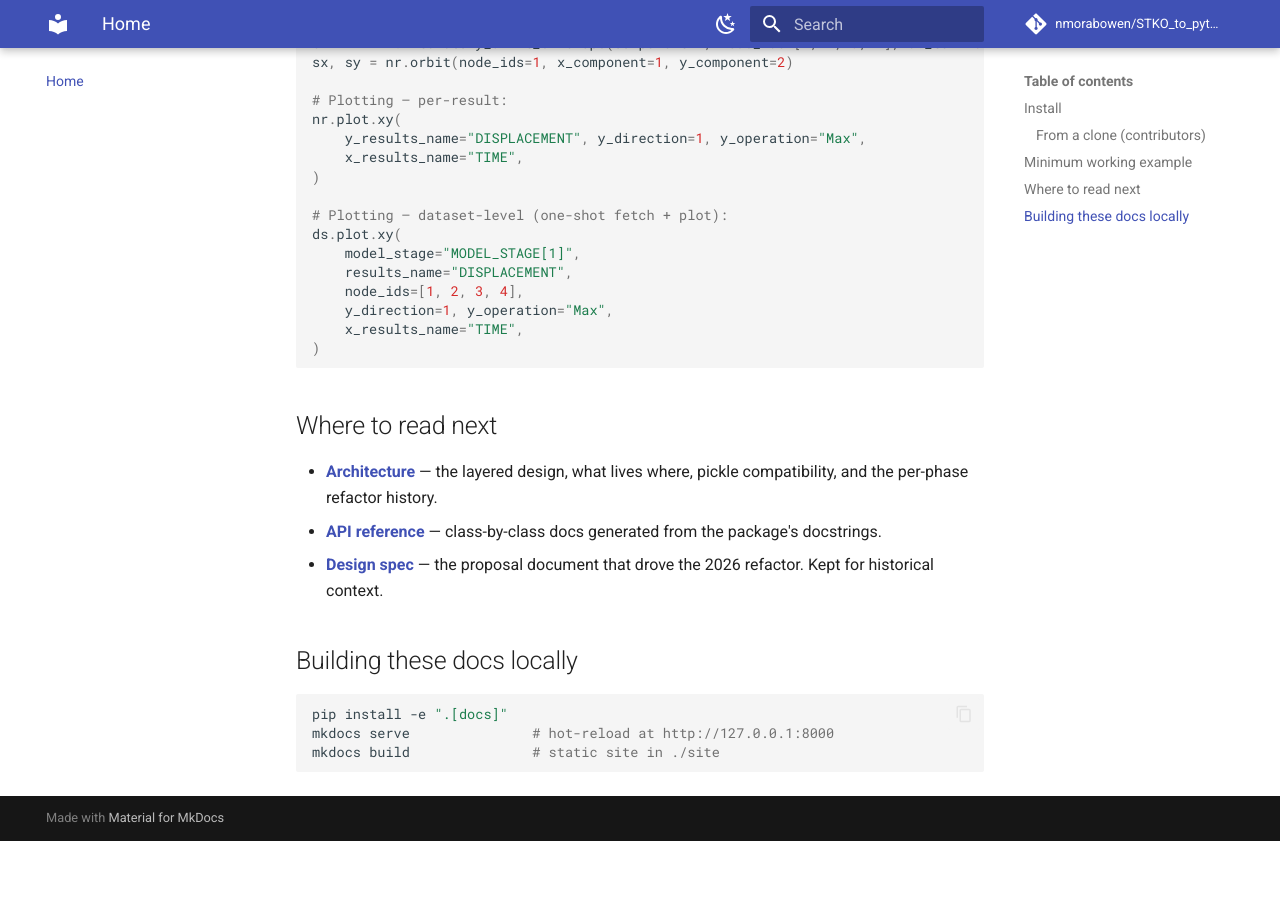
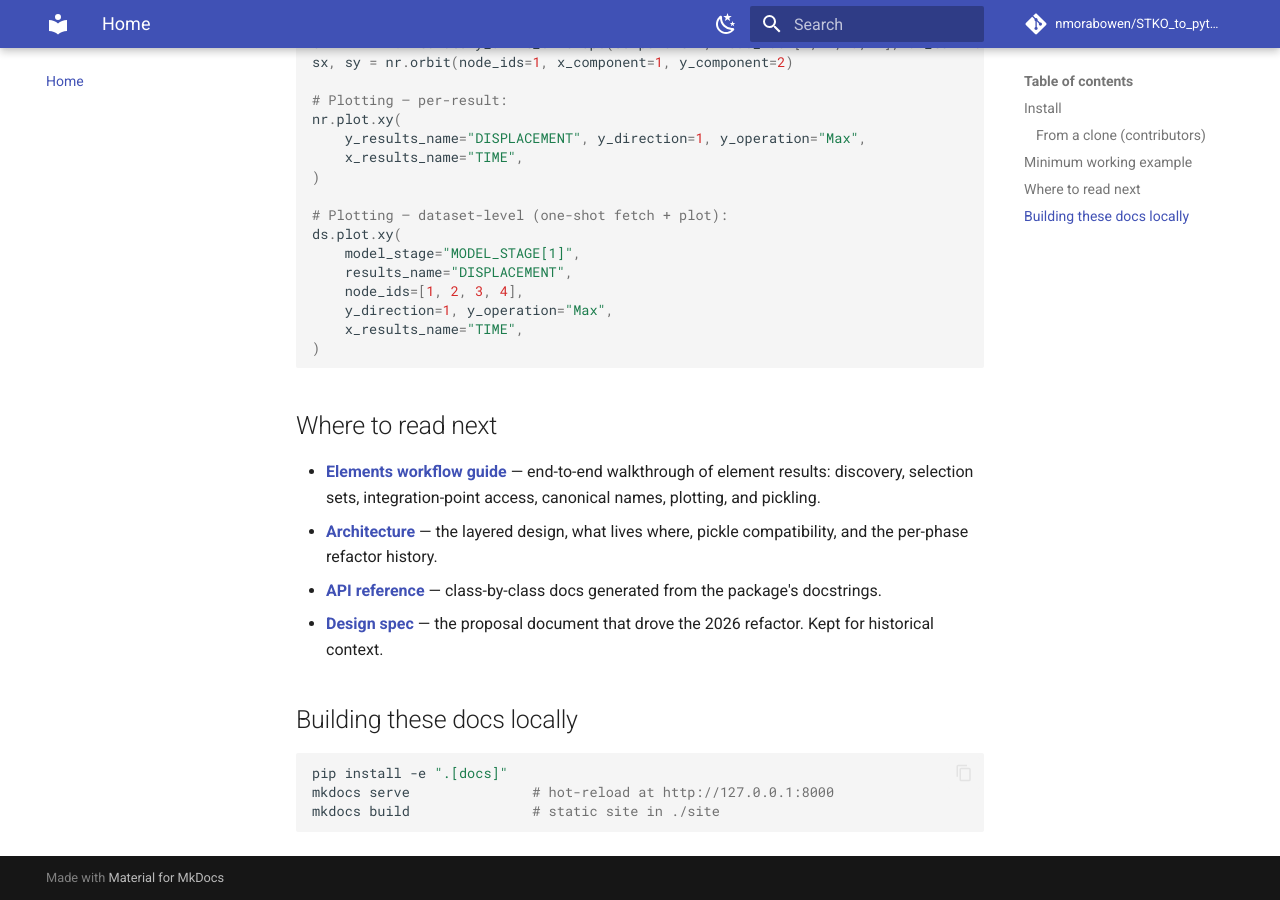
Before and after one commit to nmorabowen/STKO_to_python, an MkDocs documentation site: the page built from docs/index.md, in a window 1280 px wide and 900 px high, scrolled down 1098 px. Built offline with MkDocs 1.6.1 and Material for MkDocs 9.7.7, drawn with Linux system fonts in a browser that asks for light colours; comment, search, counter and statistics services are not loaded; before the commit the page ends 1939 px from its top, so only the background shows below that.

Commit message:
Add elements_guide to nav and index landing page
- mkdocs.yml: registers elements_guide.md under Usage guides
- index.md: adds link to elements workflow guide in "Where to read next"

Co-Authored-By: Claude Opus 4.7 (1M context) <noreply@anthropic.com>

```diff
--- a/docs/index.md
+++ b/docs/index.md
@@ -68,6 +68,9 @@ ds.plot.xy(
 
 ## Where to read next
 
+- **[Elements workflow guide](elements_guide.md)** — end-to-end
+  walkthrough of element results: discovery, selection sets,
+  integration-point access, canonical names, plotting, and pickling.
 - **[Architecture](architecture.md)** — the layered design, what lives
   where, pickle compatibility, and the per-phase refactor history.
 - **[API reference](api/index.md)** — class-by-class docs generated
--- a/mkdocs.yml
+++ b/mkdocs.yml
@@ -92,3 +92,4 @@ nav:
       - MPCODataSet: MPCODataSet.md
       - NodalResults: NodalResults.md
       - ElementResults: ElementResults.md
+      - Elements workflow: elements_guide.md
```
